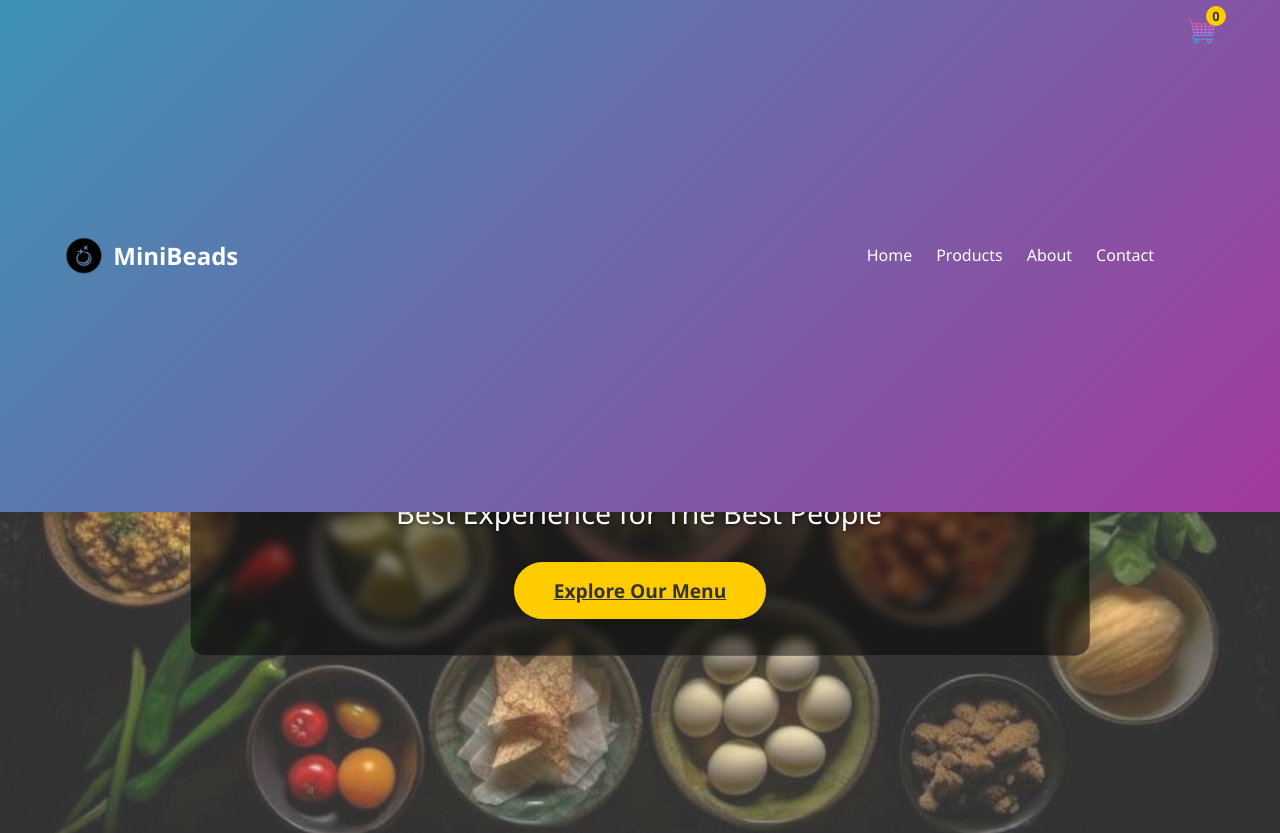
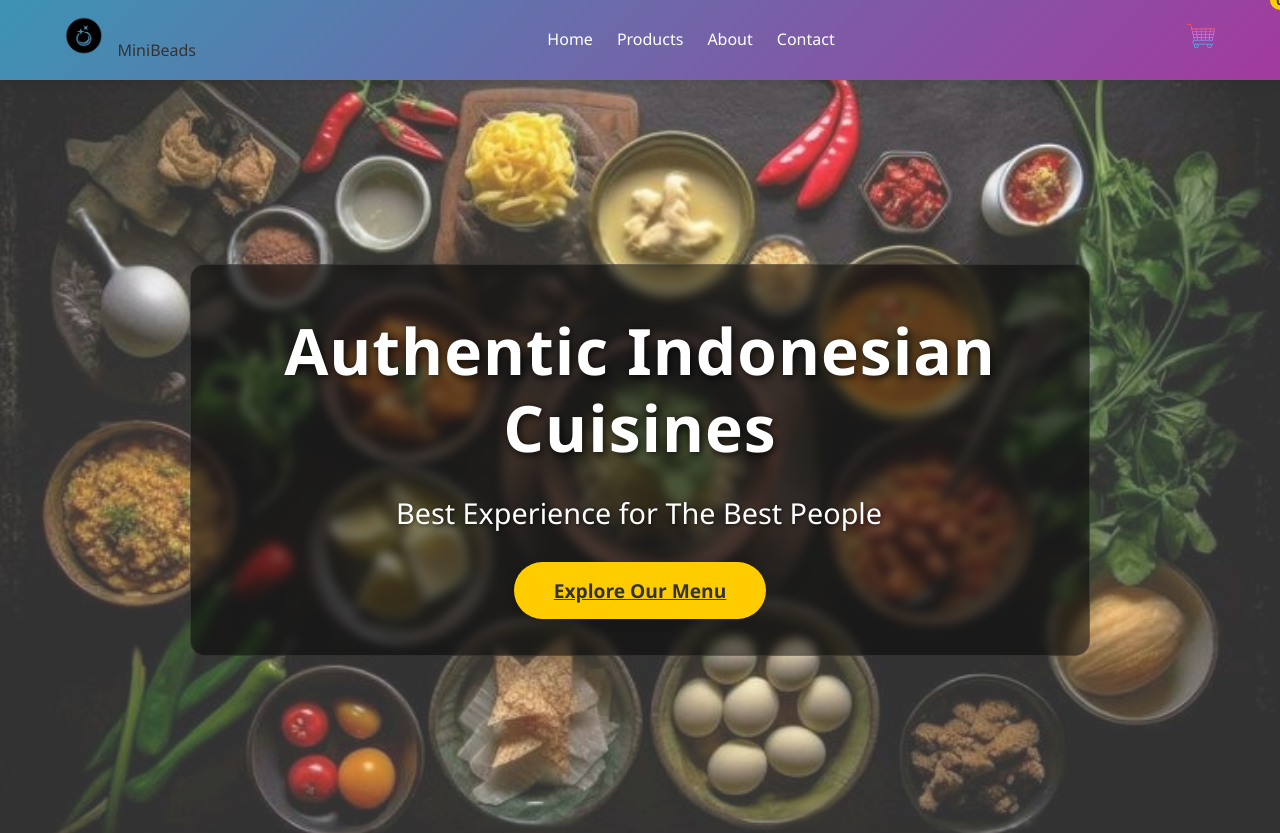
Before and after one commit to PutraVY/MiniBeads, a plain HTML site: page index.html in a window 1280 px wide. Shown: the top 833 px of the page. Drawn offline with Linux system fonts and the light colour scheme.

Commit message:
Update index.html

```diff
--- a/index.html
+++ b/index.html
@@ -8,25 +8,21 @@
 </head>
 <body>
     <nav class="navbar">
-        <div class="logo-container">
-            <img src="./Photo/Mibi.png" alt="MiniBeads Logo" class="logo-img">
-            <span class="logo-text">MiniBeads</span>
+        <div class="logo">
+            <img src="./Photo/Mibi.png" alt="Mibi" class="logo-img">
+            MiniBeads
         </div>
-
-        <div class="nav-container">
         <ul class="nav-links">
             <li><a href="#home">Home</a></li>
             <li><a href="#products">Products</a></li>
             <li><a href="#about">About</a></li>
             <li><a href="#contact">Contact</a></li>
         </ul>
-
-            <div class="cart-container">
-                <a href="cart.html" class="cart-link">
+        <div class="cart-icon">
+            <a href="cart.html">
                 <img src="./Photo/cart.png" class="cart-img" alt="Cart">
                 <span class="cart-count">0</span>
             </a>
-            </div>
         </div>
     </nav>
 
```
Lines whose indentation alone changed are shown as unchanged.
